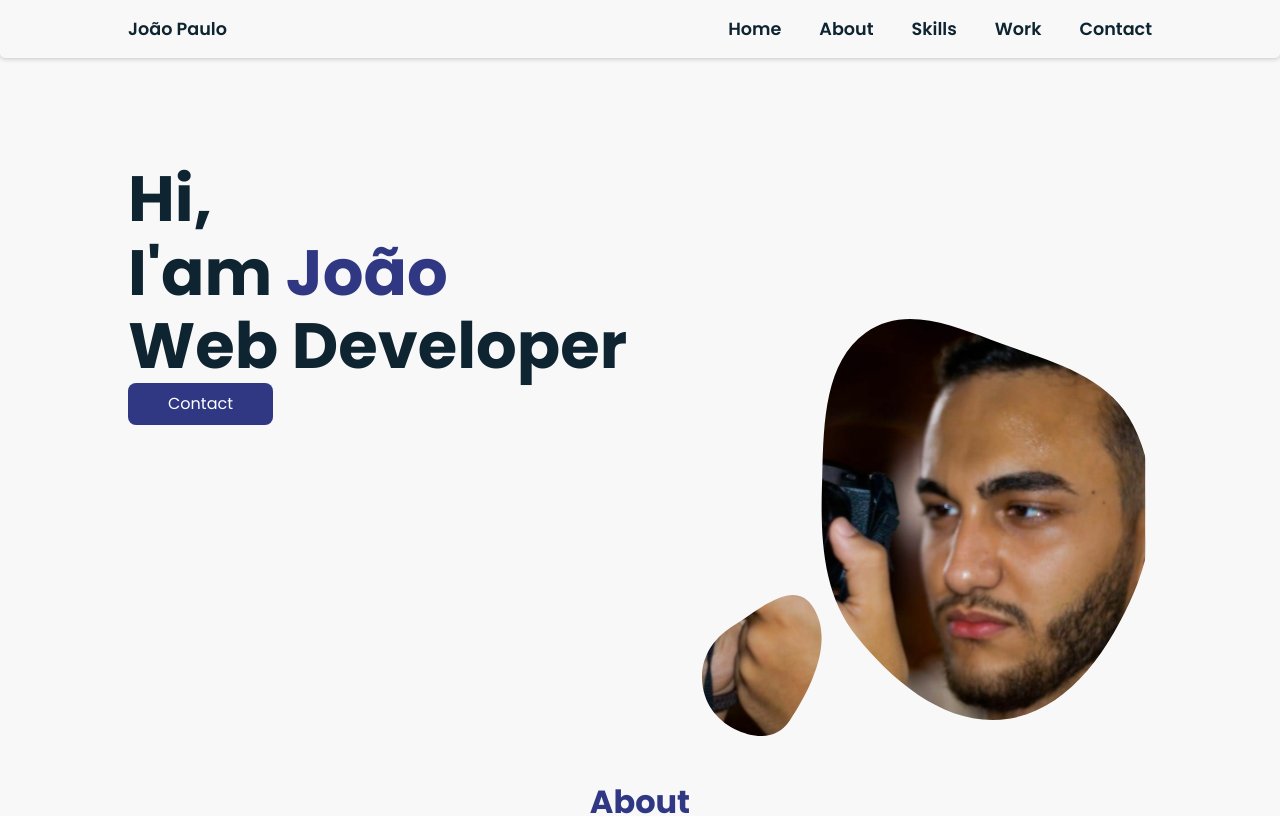
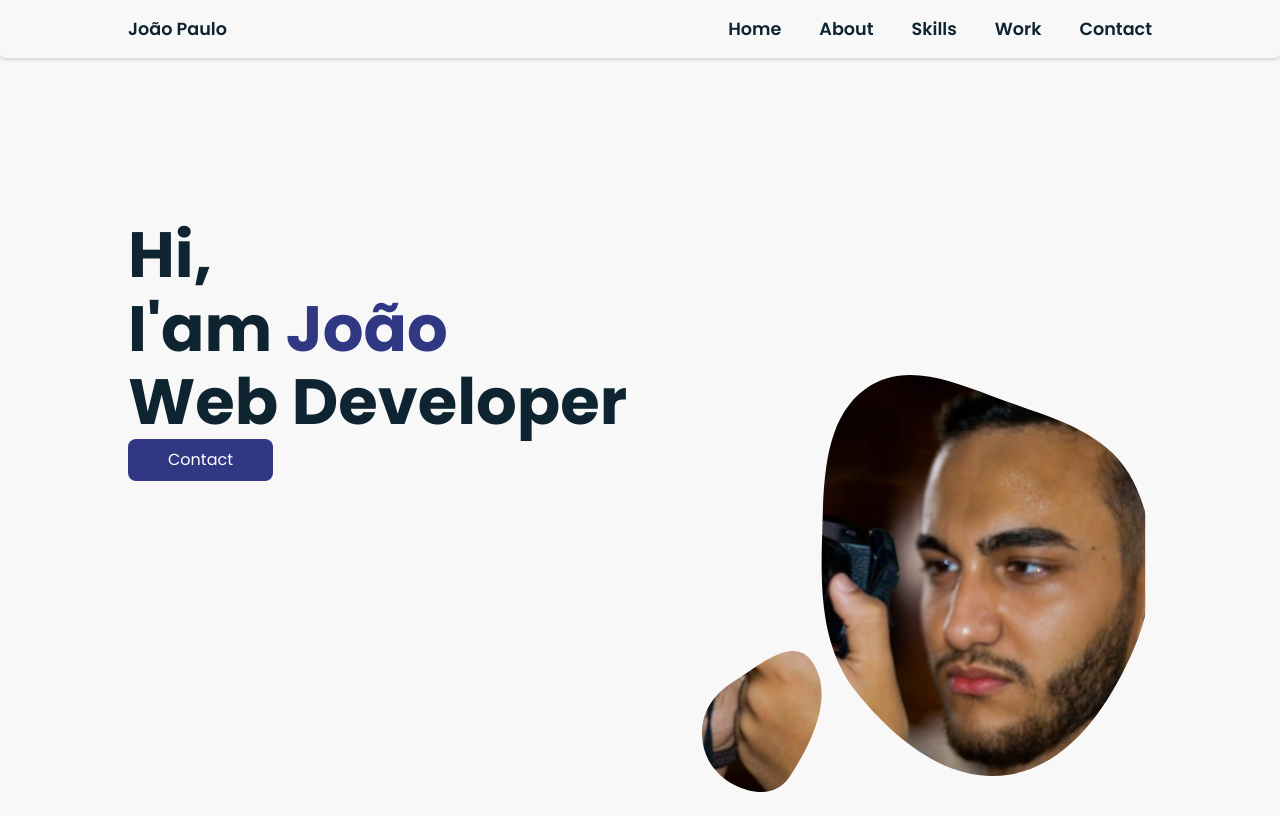
Before and after one commit to joaopmazzo/portifolio, a Vue app: page / in a window 1280 px wide. Shown: the top 816 px of the page. Built offline with nearby package versions, Linux system fonts and the light colour scheme; some icons are missing.

Commit message:
Import normalize.css

```diff
--- a/src/App.vue
+++ b/src/App.vue
@@ -11,6 +11,7 @@ import Header from "./components/header/Header.vue";
 import Main from "./components/home/Home.vue";
 import Footer from "./components/footer/Footer.vue";
 import "normalize.css";
+import "./assets/styles.css";
 
 export default {
   components: {
@@ -22,4 +23,6 @@ export default {
 };
 </script>
 
-<style></style>
+<style scoped>
+@import "./assets/styles.css";
+</style>
--- a/src/components/footer/Footer.vue
+++ b/src/components/footer/Footer.vue
@@ -26,6 +26,7 @@
 
 <script>
 import "boxicons";
+import "normalize.css";
 import "../../assets/styles.css";
 
 export default {};
--- a/src/components/header/Header.vue
+++ b/src/components/header/Header.vue
@@ -18,6 +18,7 @@
 </template>
 
 <script>
+import "normalize.css";
 import "../../assets/styles.css";
 
 export default {};
--- a/src/components/home/Home.vue
+++ b/src/components/home/Home.vue
@@ -15,6 +15,8 @@ import Skills from "../main/Skills.vue";
 import Work from "../main/Work.vue";
 import Contact from "../main/Contact.vue";
 import "boxicons";
+import "normalize.css";
+import "../../assets/styles.css";
 
 export default {
   components: {
@@ -33,4 +35,6 @@ export default {
 };
 </script>
 
-<style></style>
+<style scoped>
+@import "../../assets/styles.css";
+</style>
--- a/src/components/main/About.vue
+++ b/src/components/main/About.vue
@@ -22,6 +22,7 @@
 
 <script>
 import "../../assets/styles.css";
+import "normalize.css";
 
 export default {
   props: {
--- a/src/components/main/Contact.vue
+++ b/src/components/main/Contact.vue
@@ -37,6 +37,7 @@
 <script scoped>
 import Modal from "../shared/modal/Modal.vue";
 import emailjs from "emailjs-com";
+import "normalize.css";
 import "../../assets/styles.css";
 
 export default {
--- a/src/components/main/Main.vue
+++ b/src/components/main/Main.vue
@@ -29,6 +29,7 @@
 </template>
 
 <script>
+import "normalize.css";
 import "../../assets/styles.css";
 
 export default {
--- a/src/components/main/Skills.vue
+++ b/src/components/main/Skills.vue
@@ -51,6 +51,7 @@
 
 <script>
 import "boxicons";
+import "normalize.css";
 import "../../assets/styles.css";
 
 export default {
--- a/src/components/main/Work.vue
+++ b/src/components/main/Work.vue
@@ -18,6 +18,7 @@
 </template>
 
 <script>
+import "normalize.css";
 import "../../assets/styles.css";
 
 export default {
```
